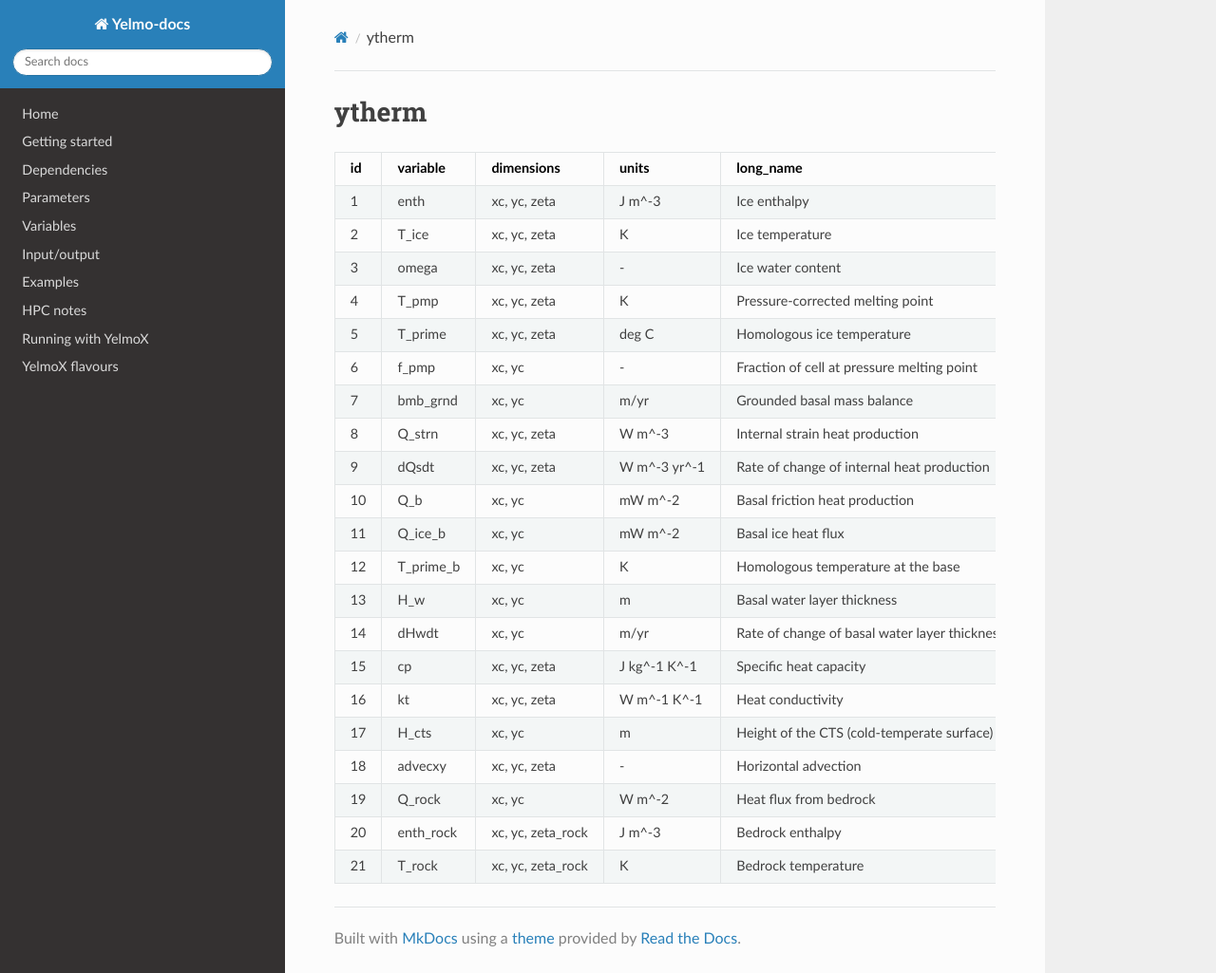
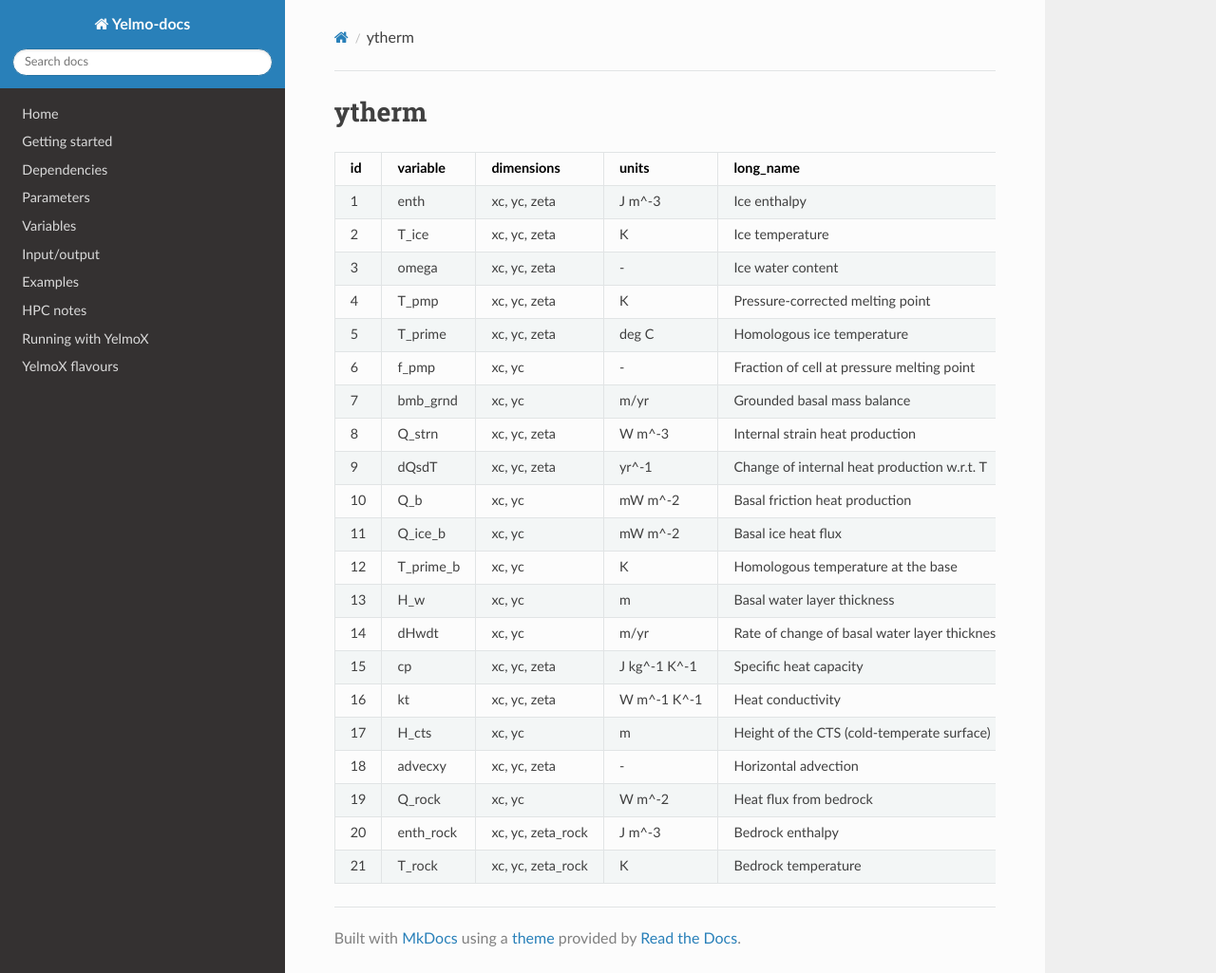
Before and after one commit to palma-ice/yelmo-docs, an MkDocs documentation site: the page built from docs/yelmo-variables-ytherm.md, in a window 1280 px wide and 1025 px high. Shown: the whole window at 95% size. Built offline with MkDocs 1.6.1, drawn with Linux system fonts in a browser that asks for light colours; nearby versions of some CDN libraries.

Commit message:
Updated ytherm vars.

```diff
--- a/docs/yelmo-variables-ytherm.md
+++ b/docs/yelmo-variables-ytherm.md
@@ -10,7 +10,7 @@
 |  6 | f_pmp             | xc, yc            | -            | Fraction of cell at pressure melting point    |
 |  7 | bmb_grnd          | xc, yc            | m/yr         | Grounded basal mass balance                   |
 |  8 | Q_strn            | xc, yc, zeta      | W m^-3       | Internal strain heat production               |
-|  9 | dQsdt             | xc, yc, zeta      | W m^-3 yr^-1 | Rate of change of internal heat production    |
+|  9 | dQsdT             | xc, yc, zeta      | yr^-1        | Change of internal heat production w.r.t. T   |
 | 10 | Q_b               | xc, yc            | mW m^-2      | Basal friction heat production                |
 | 11 | Q_ice_b           | xc, yc            | mW m^-2      | Basal ice heat flux                           |
 | 12 | T_prime_b         | xc, yc            | K            | Homologous temperature at the base            |
```
